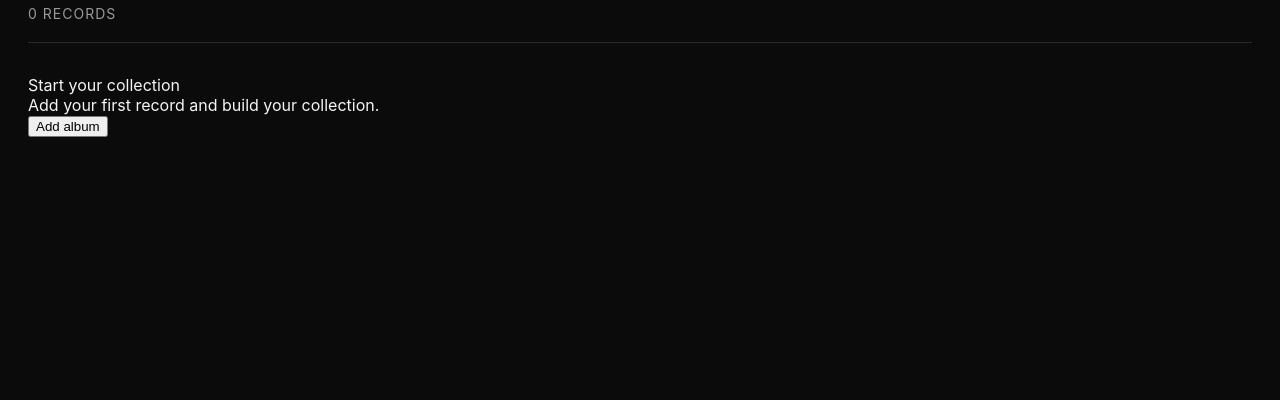
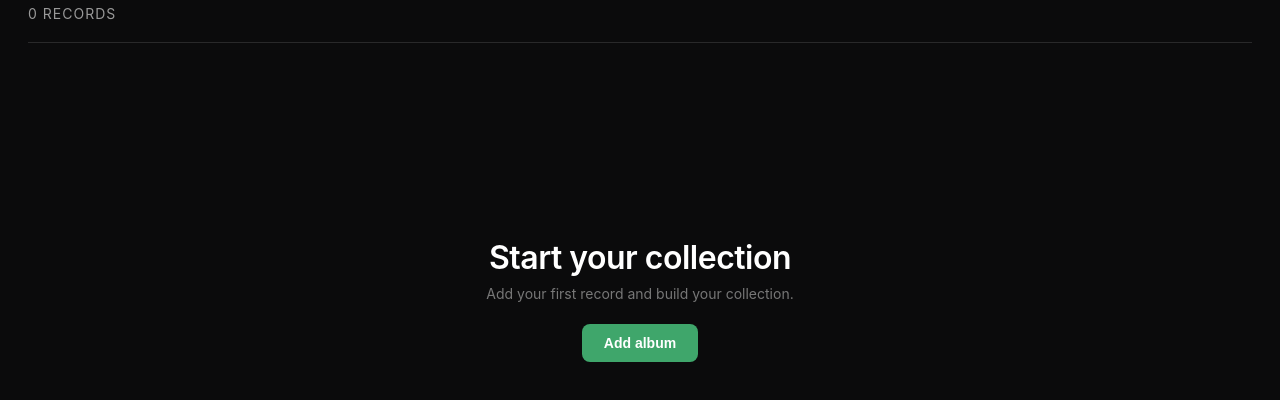
Before and after one commit to Jeffaklumpen/groovy, a plain HTML site: page index.html in a window 1280 px wide. Shown: the part 100-500 px from the top of the page. Drawn offline with nearby package versions, Linux system fonts and the light colour scheme.

Commit message:
Update style.css

```diff
--- a/css/style.css
+++ b/css/style.css
@@ -288,3 +288,9 @@ body{padding:15px}
 
 .user-search-result{padding:8px;border-radius:8px;cursor:pointer;transition:background .15s ease}
 .user-search-result:hover{background:#242426}
+
+.empty-collection{position:fixed;inset:0;display:flex;flex-direction:column;align-items:center;justify-content:center;text-align:center;pointer-events:none}
+.empty-collection-title{font-size:32px;font-weight:600;letter-spacing:-.5px;color:#fff}
+.empty-collection-text{margin-top:8px;font-size:14px;color:#777}
+.empty-collection button{margin-top:22px;padding:11px 22px;border:0;border-radius:8px;background:#3fa66b;color:#fff;font-size:14px;font-weight:600;cursor:pointer;pointer-events:auto;transition:background .15s ease,transform .15s ease}
+.empty-collection button:hover{background:#4dbd7c;transform:translateY(-1px)}
```
